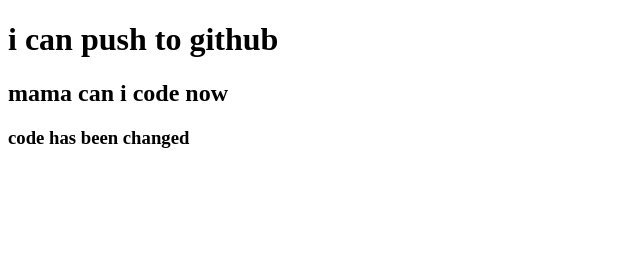
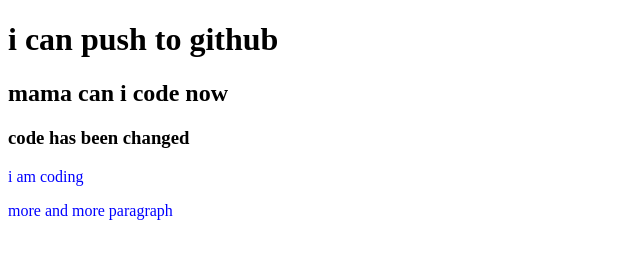
Before and after one commit to Kamruzzamanmamun/my-third-repo, a plain HTML site: page index.html in a window 1280 px wide. Shown: the whole page, without its empty margins (0-640 px from the left). Drawn offline with Linux system fonts and the light colour scheme.

Commit message:
style added

```diff
--- a/index.html
+++ b/index.html
@@ -5,10 +5,13 @@
     <meta http-equiv="X-UA-Compatible" content="IE=edge">
     <meta name="viewport" content="width=, initial-scale=1.0">
     <title>my third github repo</title>
+    <link rel="stylesheet" href="style.css">
 </head>
 <body>
     <h1>i can push to github</h1>
     <h2>mama can i code now</h2>
     <h3>code has been changed</h3>
+    <p>i am coding</p>
+    <p>more and more paragraph</p>
 </body>
 </html>
--- /dev/null
+++ b/style.css
@@ -0,0 +1,3 @@
+p{
+    color: blue;
+}
```
